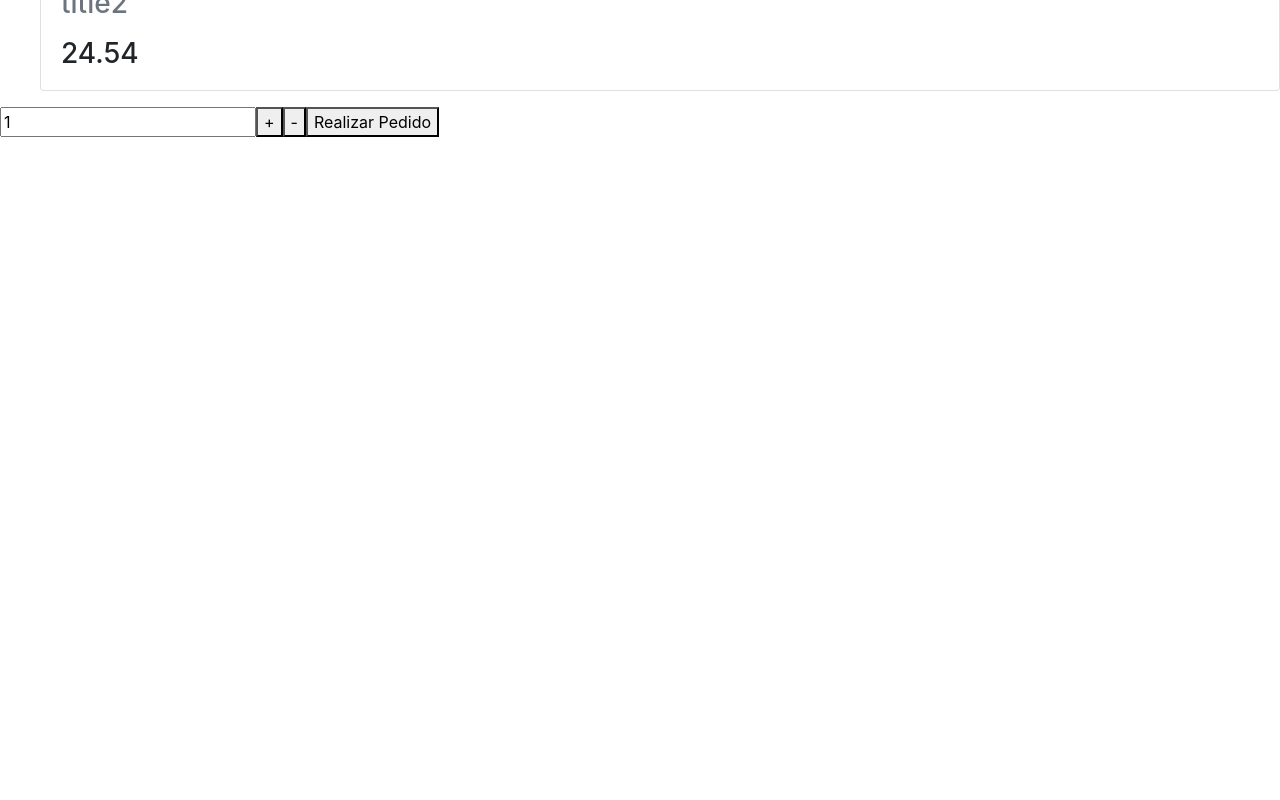
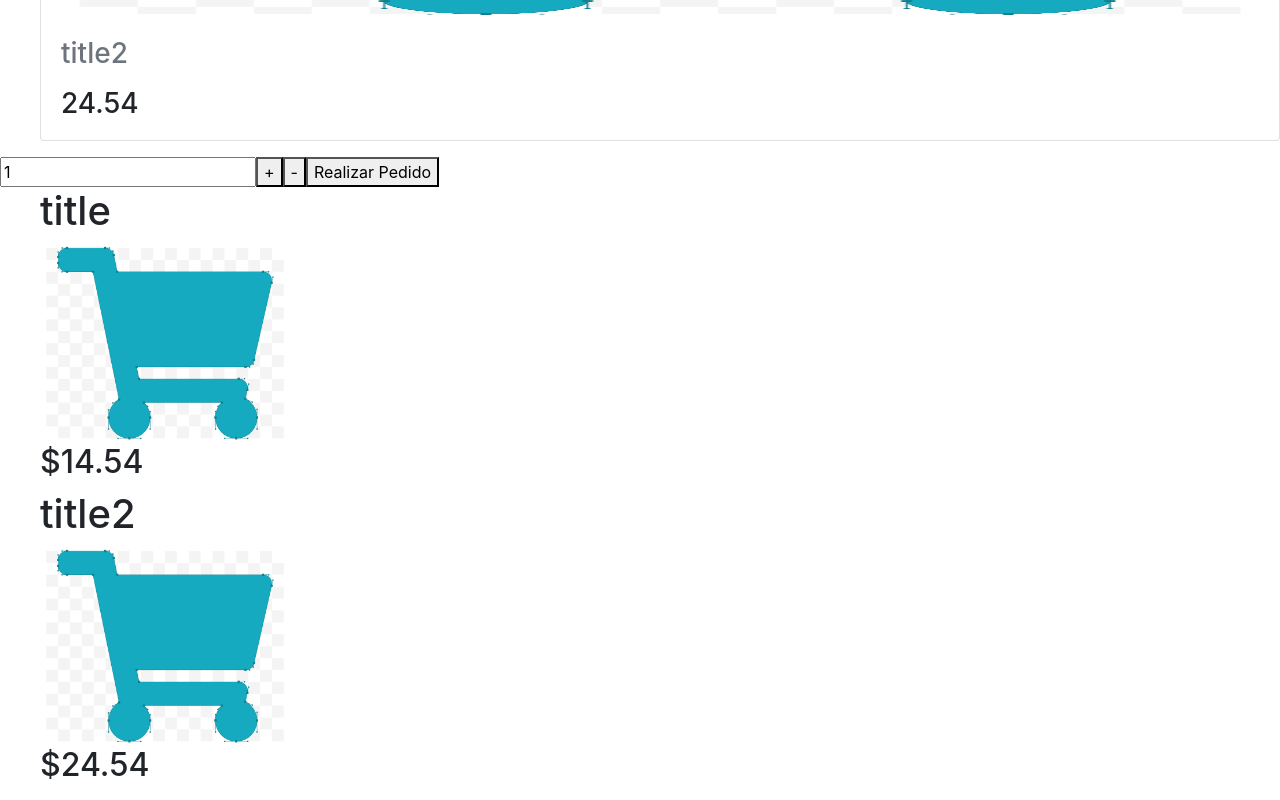
Before and after one commit to CrisGadea/EcoTienda-Gadea, a React (Create React App) app: page / in a window 1280 px wide. Shown: the part 493-1293 px from the top of the page. Before the commit the page ends 800 px from the top, so only its background shows below. Built offline with nearby package versions, Linux system fonts and the light colour scheme.

Commit message:
Added ItemDetail

```diff
--- a/src/App.css
+++ b/src/App.css
@@ -28,6 +28,11 @@
   color: #61dafb;
 }
 
+.Carrito{
+  width: 250px;
+  height: 200px;
+}
+
 @keyframes App-logo-spin {
   from {
     transform: rotate(0deg);
--- a/src/App.js
+++ b/src/App.js
@@ -4,6 +4,7 @@ import ItemCount from './components/ItemCount';
 import 'bootstrap/dist/css/bootstrap.min.css';
 import React, {useState} from "react";
 import Cart from './assets/kart.png';
+import ItemDetailContainer from './components/ItemDetailContainer';
 
 function App() {
   const [items] = useState(
@@ -27,6 +28,7 @@ function App() {
       <NavBar/>
       <ItemListContainer saludo="Hello" items={items}/>
       <ItemCount stock={5} inicial={1}/>
+      <ItemDetailContainer items={items}/>
     </div>
   );
 }
--- a/src/components/Item.js
+++ b/src/components/Item.js
@@ -5,10 +5,8 @@ export function Item({ item }) {
         <div>
             <div className="card">
                 <div className="px-2 pt-2 position-relative">
-                    <img alt="carro" src={item.imageUrl} className="card-img" height="100px"/>
-                    <button className="btn btn-square btn-white rounded-circle position-absolute top-6 end-6 transform scale-105-hover">
-                        <i className="bi bi-basket"/>
-                    </button>
+                    <img alt="carro" src={item.imageUrl} className="card-img" height="125 rem"/>
+
                 </div>
                 <div className="card-body">
                     <h3 className="text-base text-muted font-semibold mb-3">{item.name}</h3>
--- /dev/null
+++ b/src/components/ItemDetail.js
@@ -0,0 +1,13 @@
+import '../App.css';
+
+const ItemDetail = ({item}) => {
+    return (
+        <div>
+            <h1>{item.name}</h1>
+            <img src={item.imageUrl} alt="carrito" className="Carrito"/>
+            <h2>${item.price}</h2>
+        </div>
+    );
+}
+
+export default ItemDetail;
--- /dev/null
+++ b/src/components/ItemDetailContainer.js
@@ -0,0 +1,32 @@
+import { useState } from "react";
+import ItemDetail from './ItemDetail';
+
+
+const ItemDetailContainer = ({items}) => {
+
+    const [itemsList, setItemList] = useState([]);
+
+    const getItems = () => {
+        return new Promise((resolve, reject) => {
+            setTimeout(
+                () => {
+                   resolve(items)
+                },3000
+            )})
+    }
+    getItems()
+    .then( (resolve) => setItemList(resolve));
+
+    return (
+        <div>
+            <ul>
+                {itemsList.map(item => (
+                    <ItemDetail item={item}/>
+                ))}
+            </ul>
+        </div>
+    );
+
+}
+
+export default ItemDetailContainer;
```
